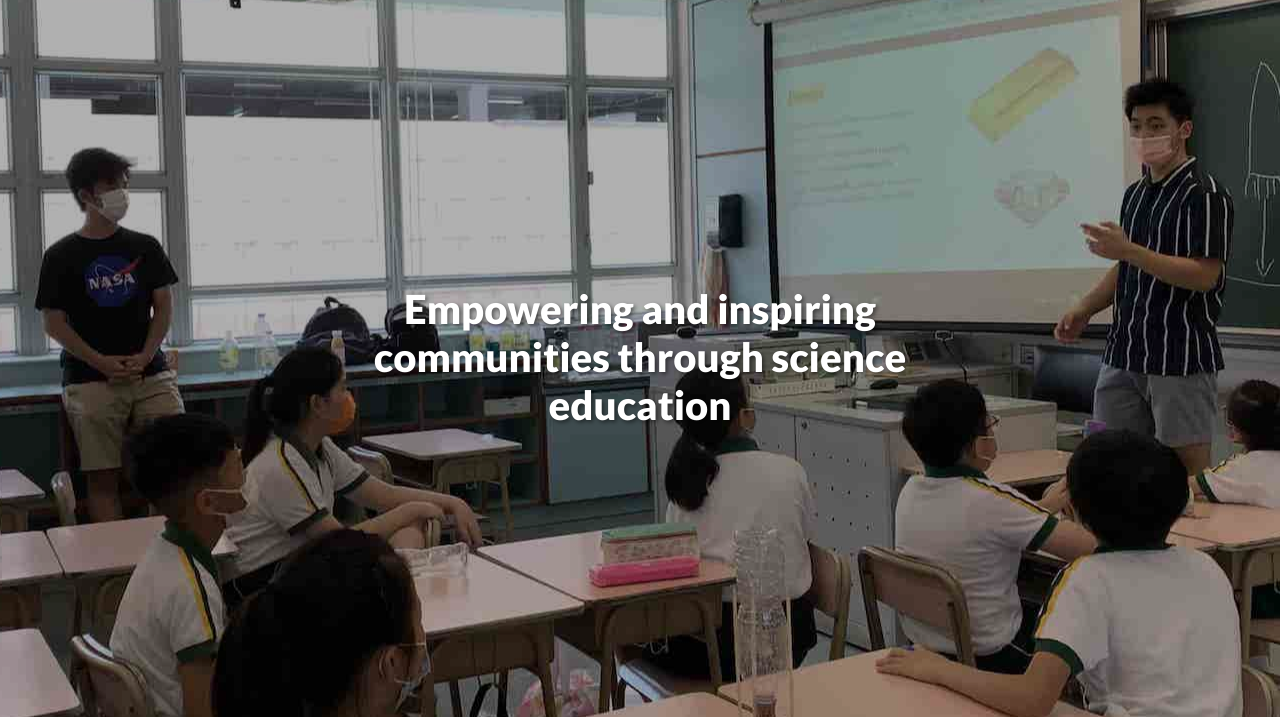
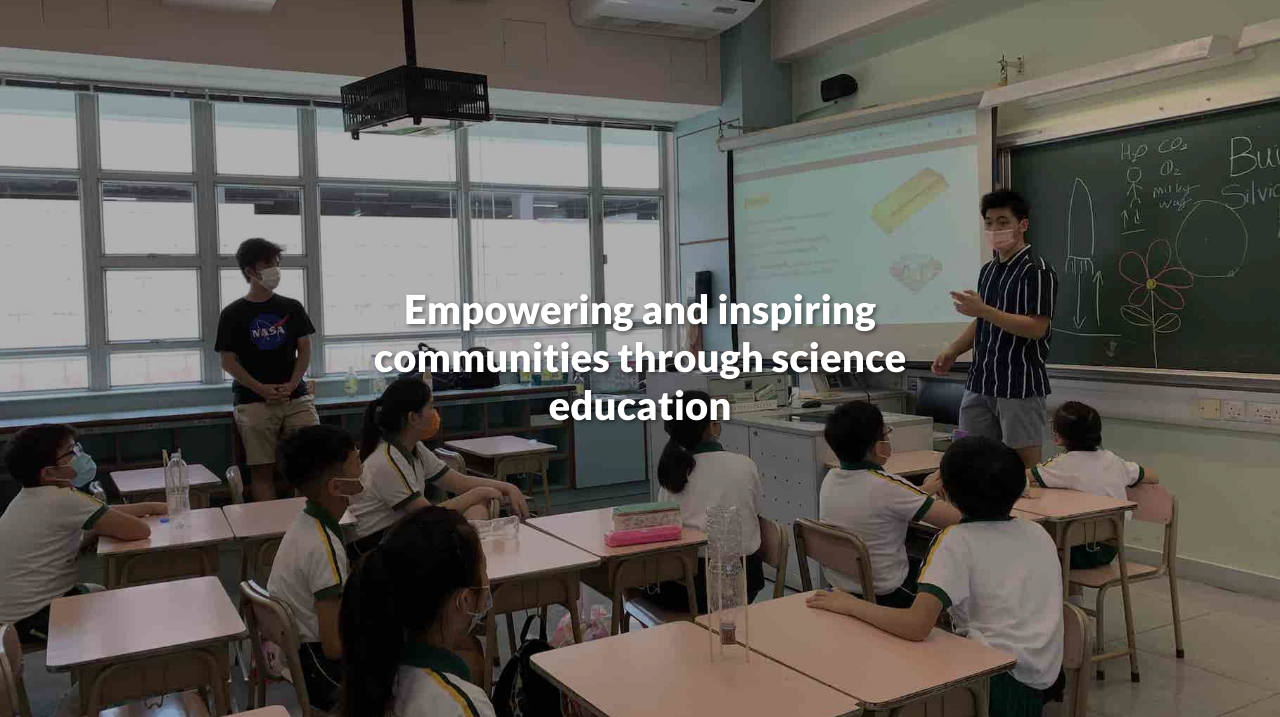
Before and after one commit to SkullCutter02/students-for-science, a plain HTML site: page index.html in a window 1280 px wide. Shown: the part 83-800 px from the top of the page. Drawn offline with nearby package versions, Linux system fonts and the light colour scheme.

Commit message:
Implemented glide

```diff
--- a/index.html
+++ b/index.html
@@ -13,6 +13,15 @@
     <link rel="stylesheet" href="./styles/nav.css" />
     <link rel="stylesheet" href="./styles/hero.css" />
     <link rel="shortcut icon" type="image/x-icon" href="./public/logo.png" />
+
+    <link
+      rel="stylesheet"
+      href="https://cdn.jsdelivr.net/npm/@glidejs/glide/dist/css/glide.core.min.css"
+    />
+    <link
+      rel="stylesheet"
+      href="https://cdn.jsdelivr.net/npm/@glidejs/glide/dist/css/glide.theme.min.css"
+    />
   </head>
   <body>
     <nav>
@@ -31,9 +40,28 @@
 
     <main class="hero">
       <div class="overlay"></div>
+      <div class="glide">
+        <div class="glide__track" data-glide-el="track">
+          <ui class="glide__slides">
+            <li class="glide__slide">
+              <img src="./public/home-hero.jpg" alt="" />
+            </li>
+            <li class="glide__slide">
+              <img src="./public/home-hero.jpg" alt="" />
+            </li>
+            <li class="glide__slide">
+              <img src="./public/home-hero.jpg" alt="" />
+            </li>
+          </ui>
+        </div>
+      </div>
       <div class="hero-content">
         <h1>Empowering and inspiring communities through science education</h1>
       </div>
     </main>
+
+    <script src="https://cdn.jsdelivr.net/npm/@glidejs/glide/dist/glide.min.js"></script>
+
+    <script src="./scripts/heroGlide.js"></script>
   </body>
 </html>
--- /dev/null
+++ b/scripts/heroGlide.js
@@ -0,0 +1,12 @@
+if (document.querySelector(".glide")) {
+  new Glide(".glide", {
+    type: "carousel",
+    startAt: 0,
+    perView: 1,
+    animationDuration: 1500,
+    autoplay: 6000,
+    hoverpause: false,
+    swipeable: false,
+    gap: 0,
+  }).mount();
+}
--- a/styles/hero.css
+++ b/styles/hero.css
@@ -12,6 +12,23 @@
   background: #000;
   opacity: 30%;
   z-index: 1;
+}
+
+.hero .glide {
+  position: absolute;
+  top: 0;
+  left: 0;
+  width: 100%;
+  height: 100%;
+}
+
+.hero .glide * {
+  height: 100%;
+  width: 100%;
+}
+
+.hero .glide__slide img {
+  object-fit: cover;
 }
 
 .hero .hero-content {
```
